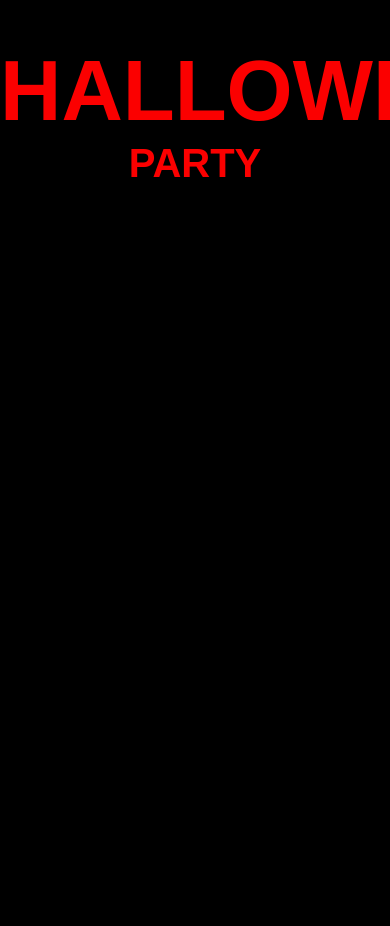
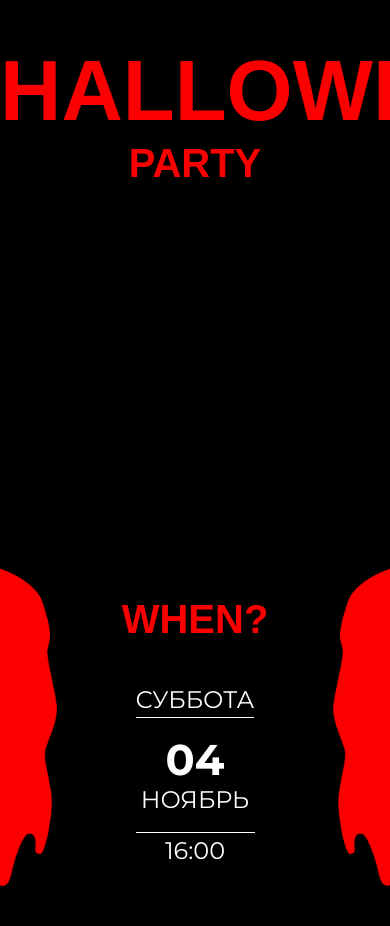
Before and after one commit to EAStogov/halloween-party, a React (Create React App) app: page / in a window 390 px wide. Shown: the part 308-1234 px from the top of the page. Before the commit the page ends 844 px from the top, so only its background shows below. Built offline with nearby package versions, Linux system fonts and the light colour scheme; a web font is replaced by a local one.

Commit message:
feature: add Date component

```diff
--- a/src/components/App/App.css
+++ b/src/components/App/App.css
@@ -1,5 +1,6 @@
 @import url(../../vendor/normalize.css);
 @import url(../../vendor/shlop.css);
+@import url(../../vendor/Montserrat.css);
 
 .App {
   font-family: Shlop, Arial, sans-serif;
--- a/src/components/App/App.js
+++ b/src/components/App/App.js
@@ -1,3 +1,4 @@
+import Date from '../Date/Date';
 import Header from '../Header/Header';
 import './App.css';
 
@@ -5,6 +6,7 @@ function App() {
   return (
     <div className="App">
       <Header />
+      <Date />
     </div>
   );
 }
--- /dev/null
+++ b/src/components/Date/Date.css
@@ -0,0 +1,181 @@
+.date{
+  display: flex;
+  flex-direction: column;
+  align-items: center;
+  color: white;
+  font-family: Montserrat,  Arial, sans-serif;
+  background: url(../../images/blood.png) repeat-y,
+  url(../../images/blood-right.png) repeat-y 100% 0;
+  background-size: contain;
+  margin: 30px 0 250px;
+  padding: 150px 0 150px;
+}
+
+.date__title {
+  color: #FB0000;
+  margin: 0 0 115px;
+  font-size: 150px;
+  font-family: Shlop, Arial, sans-serif;
+}
+
+.date__week-day {
+  font-size: 85px;
+  margin-bottom: 75px;
+}
+
+.date__container {
+  display: flex;
+}
+
+.date__month {
+  font-size: 85px;
+  box-sizing: border-box;
+  border-top: solid 5px white;
+  border-bottom: solid 5px white;
+  line-height: 184px;
+  width: 381px;
+  text-align: center;
+}
+
+.date__day {
+  margin: 0 130px;
+  justify-self: center;
+  font-size: 160px;
+  font-weight: 700;
+}
+
+.date__time {
+  font-size: 85px;
+  box-sizing: border-box;
+  border-top: solid 5px white;
+  border-bottom: solid 5px white;
+  line-height: 184px;
+  width: 381px;
+  text-align: center;
+}
+
+/* 1300px */
+
+@media screen and (max-width: 1300px) {
+  .date {
+    padding: 100px 0 100px;
+  }
+
+  .date__title {
+    font-size: 100px;
+    margin-bottom: 100px;
+  }
+
+  .date__week-day {
+    font-size: 50px;
+    margin-bottom: 50px;
+  }
+
+  .date__month {
+    font-size: 50px;
+    width: 240px;
+    line-height: 115px;
+    border-top: solid 2px white;
+    border-bottom: solid 2px white;
+  }
+
+  .date__time {
+    font-size: 50px;
+    width: 240px;
+    line-height: 115px;
+    border-top: solid 2px white;
+    border-bottom: solid 2px white;
+  }
+
+  .date__day {
+    font-size: 100px;
+    margin: 0 80px;
+  }
+}
+
+/* 900px */
+
+@media screen and (max-width: 900px) {
+  .date {
+    padding: 75px 0 75px;
+  }
+
+  .date__container {
+    flex-direction: column;
+    align-items: center;
+  }
+
+  .date__title {
+    font-size: 75px;
+    margin-bottom: 60px;
+  }
+
+  .date__week-day {
+    border-bottom: solid 2px white;
+    font-size: 40px;
+    margin-bottom: 40px;
+    line-height: 86px;
+  }
+
+  .date__month {
+    font-size: 40px;
+    width: 185px;
+    line-height: 50px;
+    border: none;
+  }
+
+  .date__time {
+    border: none;
+    border-top: solid 2px white;
+    margin-top: 40px;
+    font-size: 40px;
+    width: 185px;
+    line-height: 86px;
+  }
+
+  .date__day {
+    order: -1;
+    font-size: 75px;
+    margin: 0 50px;
+  }
+}
+
+/* 500px */
+
+@media screen and (max-width: 500px) {
+  .date {
+    padding: 30px 0;
+  }
+  .date__title {
+    font-size: 40px;
+    margin-bottom: 40px;
+  }
+
+  .date__week-day {
+    border-bottom: solid 1px white;
+    line-height: 35px;
+    font-size: 24px;
+    margin-bottom: 20px;
+    /* line-height: 86px; */
+  }
+
+  .date__day {
+    font-size: 43px;
+    line-height: 43px;
+    margin: 0 0 7px;
+  }
+
+  .date__month {
+    font-size: 24px;
+    line-height: 24px;
+    /* line-height: 50px; */
+  }
+
+  .date__time {
+    font-size: 24px;
+    margin-top: 20px;
+    border-top: solid 1px white;
+    width: 119px;
+    line-height: 35px;
+  }
+}
--- /dev/null
+++ b/src/components/Date/Date.js
@@ -0,0 +1,17 @@
+import './Date.css';
+
+function Date() {
+  return(
+    <section className='date'>
+      <h2 className='date__title'>WHEN?</h2>
+      <p className='date__week-day'>СУББОТА</p>
+      <div className='date__container'>
+        <p className='date__month'>НОЯБРЬ</p>
+        <p className='date__day'>04</p>
+        <p className='date__time'>16:00</p>
+      </div>
+    </section>
+  )
+}
+
+export default Date;
```
